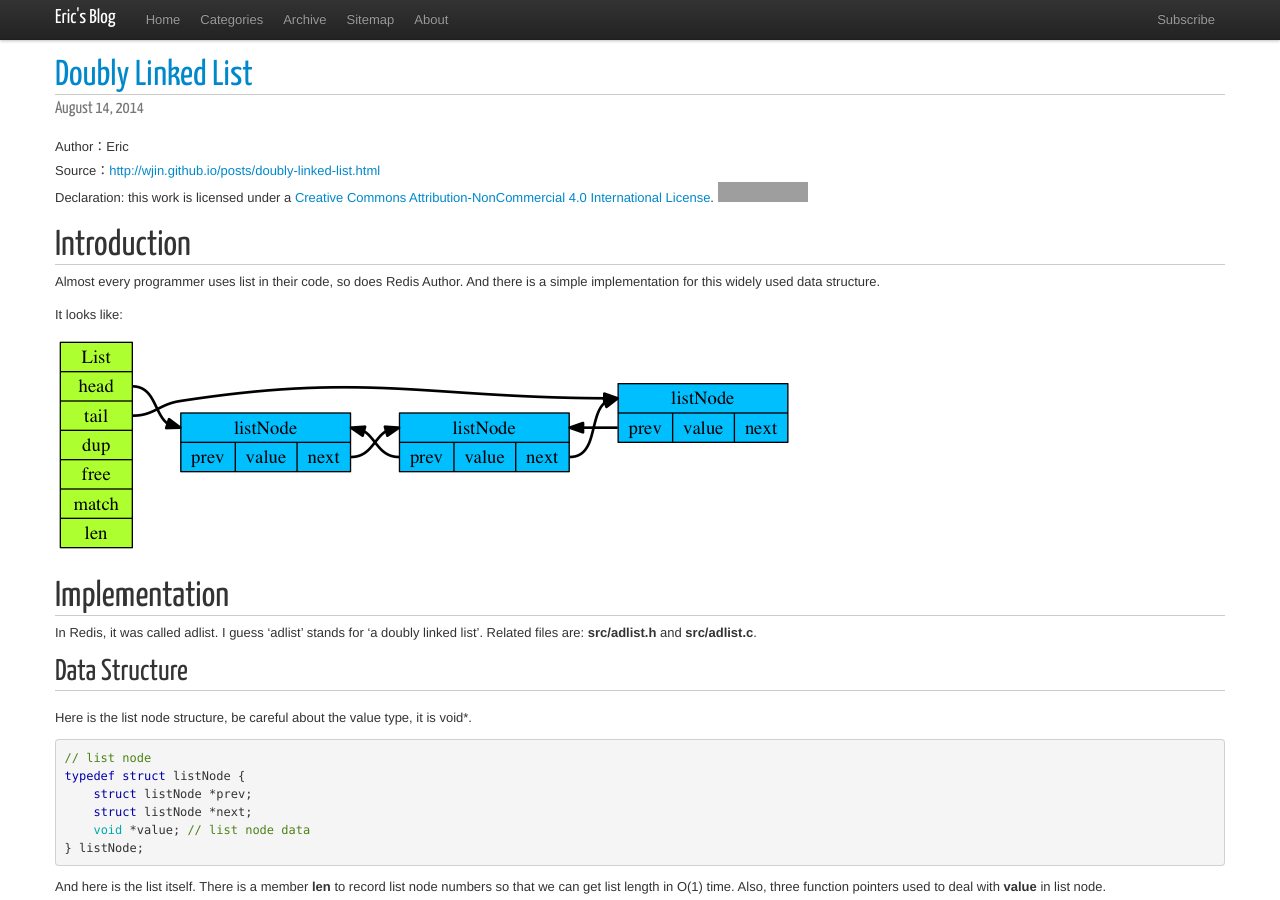
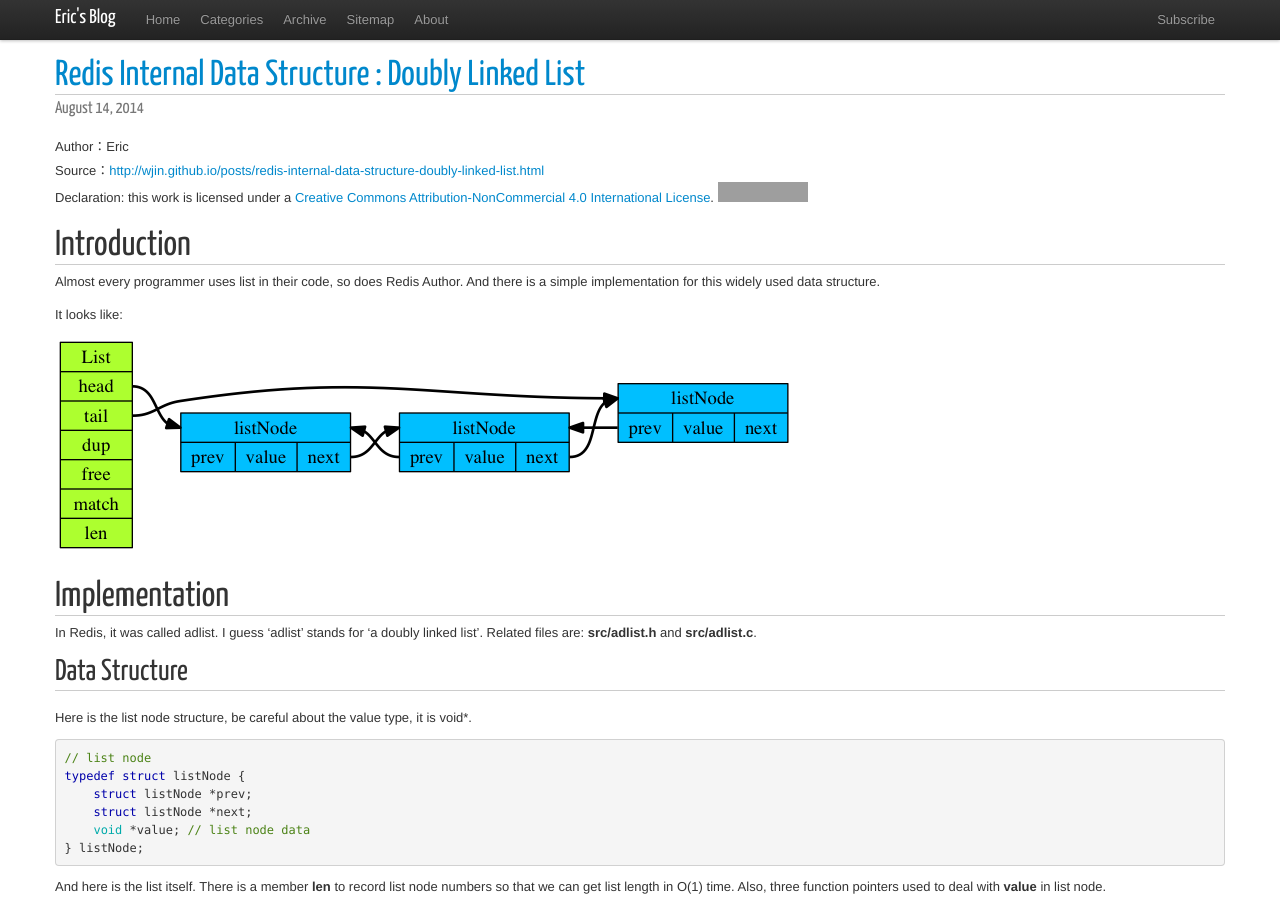
Before and after one commit to wjin/wjin.github.io, a Jekyll site: the page built from _posts/2014-08-14-redis-internal-data-structure--doubly-linked-list.md, in a window 1280 px wide and 900 px high. Built offline with Jekyll 4.4.1, drawn with Linux system fonts in a browser that asks for light colours; nearby versions of some CDN libraries; Markdown is read by kramdown in place of the engine named in the settings; comment, search, counter and statistics services are not loaded; some of the changed text lies outside the part shown; grey boxes are pictures that could not be loaded.

Commit message:
fix title
Signed-off-by: Wei Jin <wjin.cn@gmail.com>

```diff
--- a/_posts/2014-08-14-dictionary.md
+++ b/_posts/2014-08-14-redis-internal-data-structure--dictionary.md
@@ -1,6 +1,6 @@
 ---
 layout: post
-title: "Dictionary"
+title: "Redis Internal Data Structure : Dictionary"
 description: ""
 category: redis
 tags: []
--- a/_posts/2014-08-14-doubly-linked-list.md
+++ b/_posts/2014-08-14-redis-internal-data-structure--doubly-linked-list.md
@@ -1,6 +1,6 @@
 ---
 layout: post
-title: "Doubly Linked List"
+title: "Redis Internal Data Structure : Doubly Linked List"
 description: ""
 category: redis
 tags: []
```
